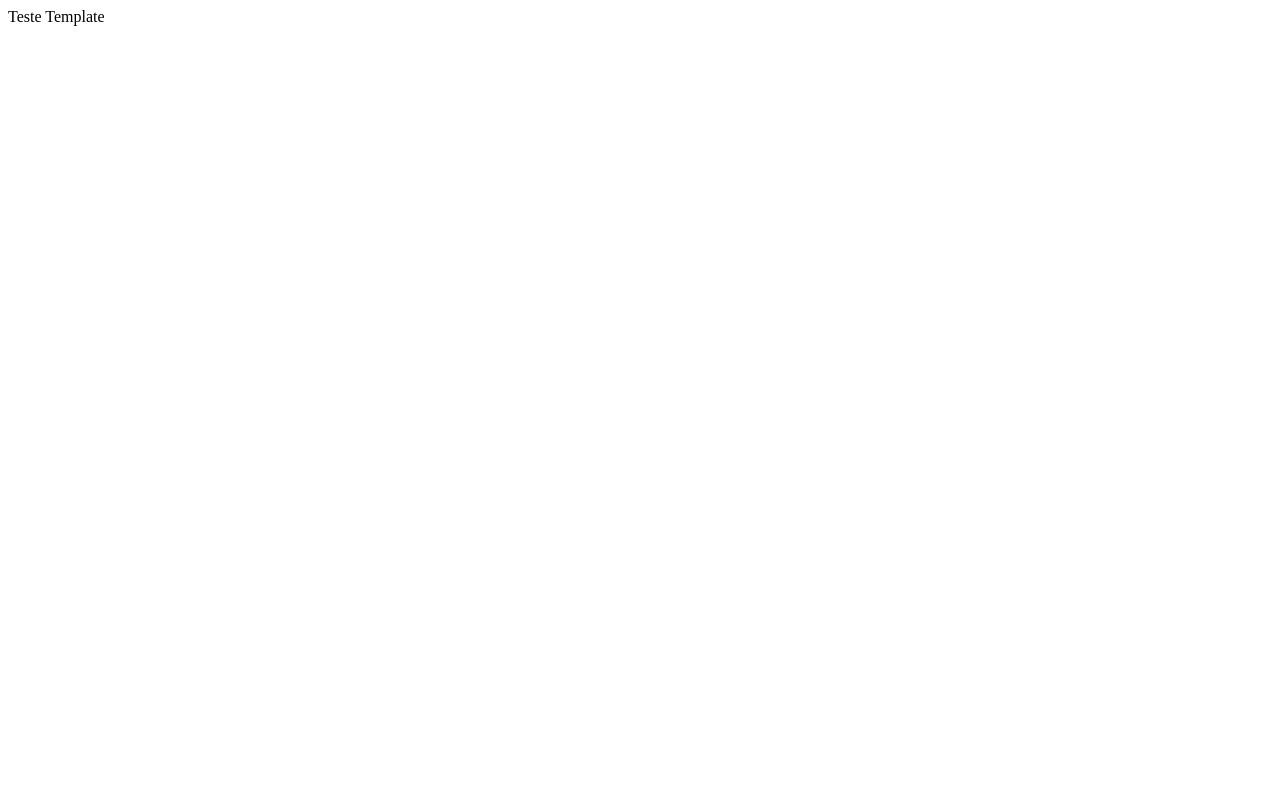
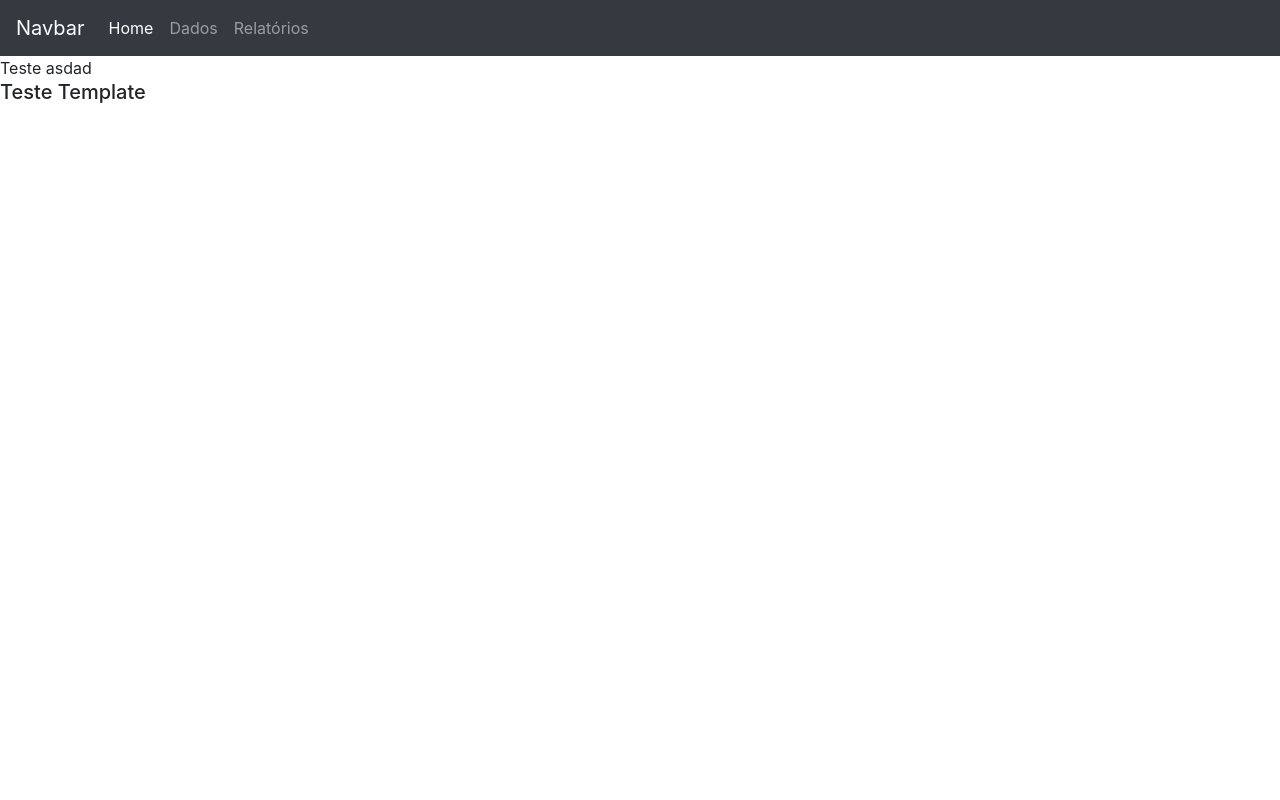
Before and after one commit to Aron-A/webapp-flask, a Flask app: page /template/ in a window 1280 px wide. Before the commit the page is almost empty. Run offline with Flask 2, Linux system fonts and the light colour scheme; some libraries are stand-ins or nearby versions.

Commit message:
Primeiros Ajustes + Bootstrap + Navbar

```diff
--- /dev/null
+++ b/templates/base/base.html
@@ -0,0 +1,11 @@
+{% block header %}
+    {% include 'components/navbar.html' %}
+{% endblock %}
+
+{% block js %}
+    {% include 'base/js_dependecias.html' %}
+{% endblock %}
+
+{% block css %}
+    {% include 'base/css_dependencias.html' %}
+{% endblock %}
--- /dev/null
+++ b/templates/base/css_dependencias.html
@@ -0,0 +1 @@
+<link rel="stylesheet" href="https://maxcdn.bootstrapcdn.com/bootstrap/4.0.0/css/bootstrap.min.css" integrity="sha384-Gn5384xqQ1aoWXA+058RXPxPg6fy4IWvTNh0E263XmFcJlSAwiGgFAW/dAiS6JXm" crossorigin="anonymous">
--- /dev/null
+++ b/templates/base/js_dependecias.html
@@ -0,0 +1,3 @@
+<script src="https://code.jquery.com/jquery-3.2.1.slim.min.js" integrity="sha384-KJ3o2DKtIkvYIK3UENzmM7KCkRr/rE9/Qpg6aAZGJwFDMVNA/GpGFF93hXpG5KkN" crossorigin="anonymous"></script>
+<script src="https://cdnjs.cloudflare.com/ajax/libs/popper.js/1.12.9/umd/popper.min.js" integrity="sha384-ApNbgh9B+Y1QKtv3Rn7W3mgPxhU9K/ScQsAP7hUibX39j7fakFPskvXusvfa0b4Q" crossorigin="anonymous"></script>
+<script src="https://maxcdn.bootstrapcdn.com/bootstrap/4.0.0/js/bootstrap.min.js" integrity="sha384-JZR6Spejh4U02d8jOt6vLEHfe/JQGiRRSQQxSfFWpi1MquVdAyjUar5+76PVCmYl" crossorigin="anonymous"></script>
--- a/templates/components/navbar.html
+++ b/templates/components/navbar.html
@@ -1,6 +1,18 @@
 
 {% block content %}
-    <p>teste</p>
+    <nav class="navbar navbar-expand-lg navbar-dark bg-dark">
+      <a class="navbar-brand" href="#">Navbar</a>
+      <button class="navbar-toggler" type="button" data-toggle="collapse" data-target="#navbarNavAltMarkup" aria-controls="navbarNavAltMarkup" aria-expanded="false" aria-label="Toggle navigation">
+        <span class="navbar-toggler-icon"></span>
+      </button>
+      <div class="collapse navbar-collapse" id="navbarNavAltMarkup">
+        <div class="navbar-nav">
+          <a class="nav-item nav-link active" href="#">Home <span class="sr-only">(current)</span></a>
+          <a class="nav-item nav-link" href="#">Dados</a>
+          <a class="nav-item nav-link" href="#">Relatórios</a>
+        </div>
+      </div>
+    </nav>
 {% endblock %}
 
 
--- a/templates/home.html
+++ b/templates/home.html
@@ -1,8 +1,8 @@
-{% extends "components/navbar.html" %}
+{% include "base/base.html" %}
 {% block title %}Teste{% endblock %}
-{% block content %}
-
-    <p>Teste Template</p>
+{% block conteudo %}
+    asdad
+    <h5>Teste Template</h5>
 {% endblock %}
 
 
```
Also changed, not shown: templates/base/__init__.py (added).
